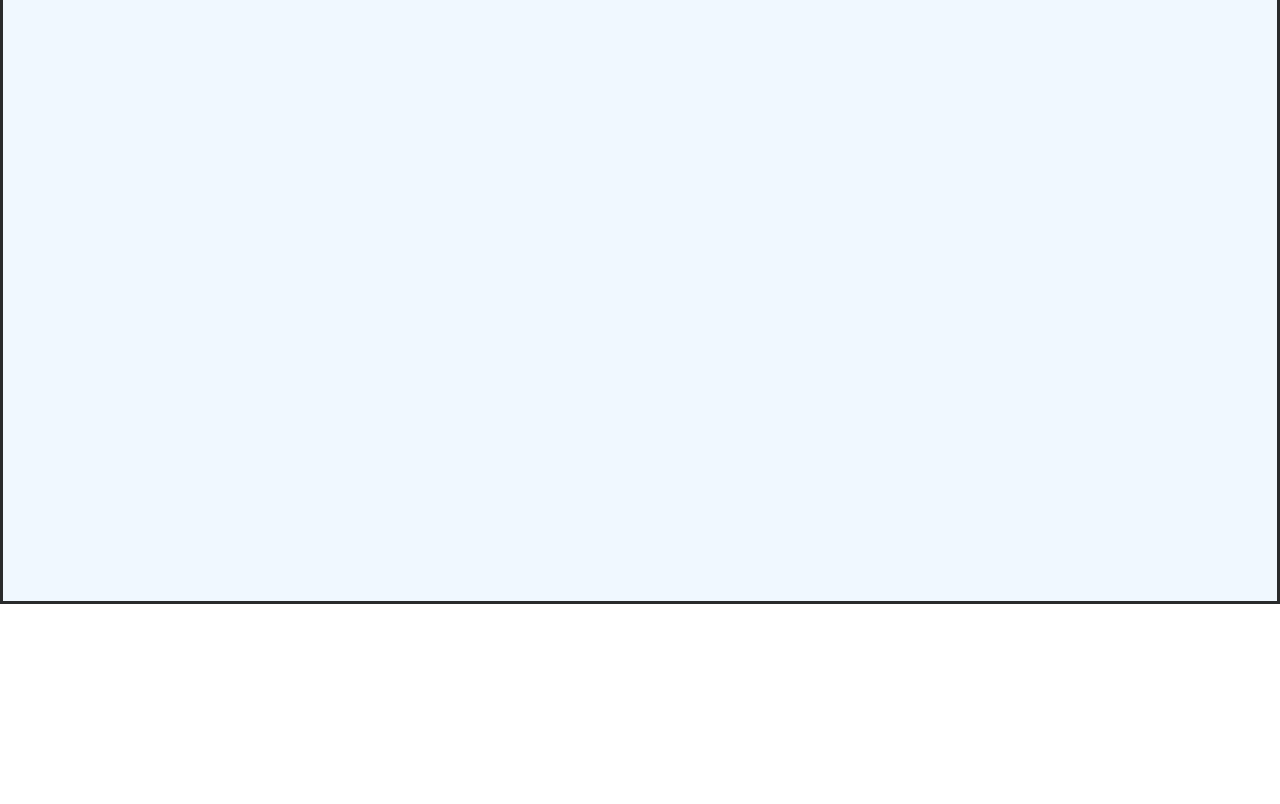
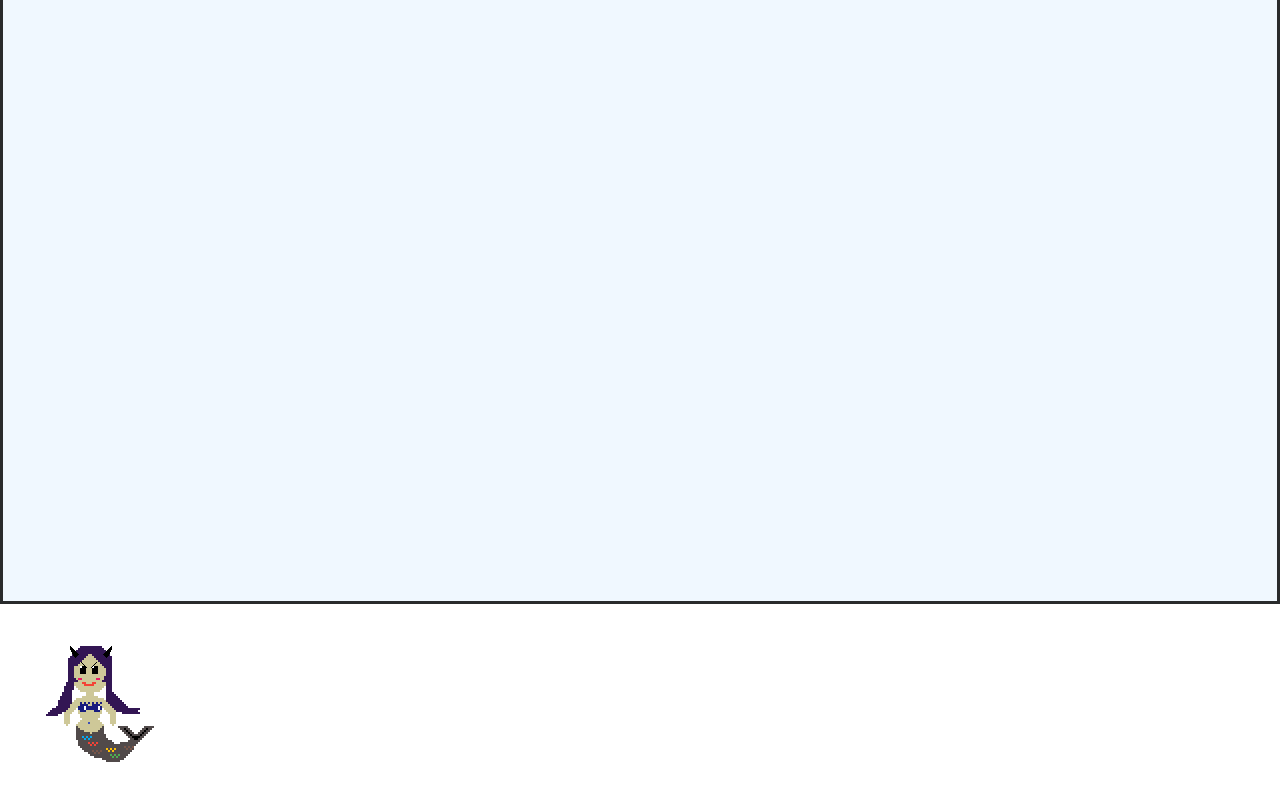
Before and after one commit to victor01001000/mbsw, a plain HTML site: page game.html in a window 1280 px wide. Shown: the part 472-1276 px from the top of the page. Before the commit the page ends 1076 px from the top, so only its background shows below. Drawn offline with nearby package versions, Linux system fonts and the light colour scheme.

Commit message:
name change

```diff
--- a/game.html
+++ b/game.html
@@ -52,6 +52,10 @@
             <button id="restart">Start over</button>
         </div>
 
+        <div>
+            <img src='queen%20_of_sirens.gif'/>
+        </div>
+
         <script src="https://ajax.googleapis.com/ajax/libs/jquery/3.3.1/jquery.min.js"></script>
 
         <script src="https://maxcdn.bootstrapcdn.com/bootstrap/4.0.0-alpha.6/js/bootstrap.min.js" integrity="sha384-vBWWzlZJ8ea9aCX4pEW3rVHjgjt7zpkNpZk+02D9phzyeVkE+jo0ieGizqPLForn" crossorigin="anonymous"></script>
```
Also changed, not shown: dog.gif (renamed from New Piskel (2).gif), mom.gif (renamed from New Piskel (1).gif), spartan_blue.gif (renamed from spartan-pixilart (1).gif), spartan_gold.gif (renamed from spartan-pixilart (2).gif), spartan_green.gif (renamed from spartan-green.gif).
